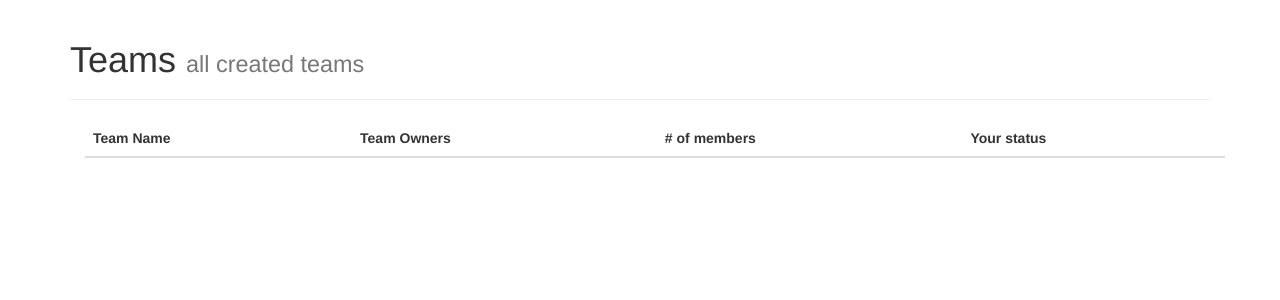
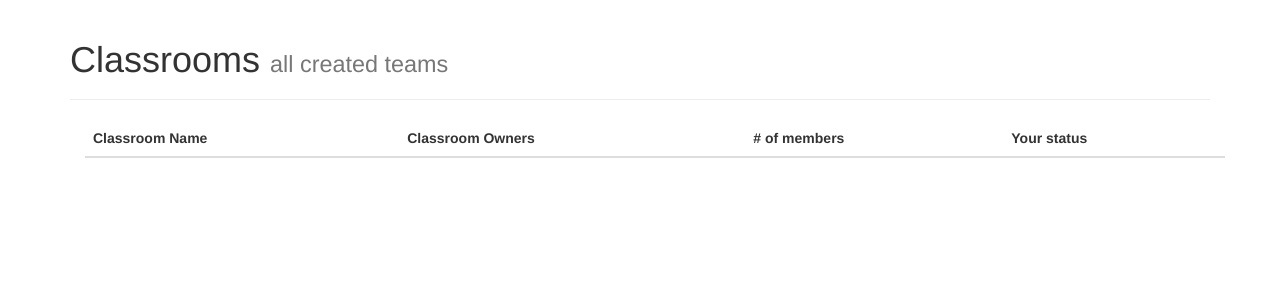
Before and after one commit to chathaway-codes/django_teams, a Django app: page /teams/ in a window 1280 px wide. Shown: the part 52-352 px from the top of the page. Run offline with Django 3.2, Linux system fonts and the light colour scheme; data that the repository does not hold is empty; parts of the project's set-up code (start-up, migrations or seed data) failed here and were passed over; some libraries are stand-ins or nearby versions.

Commit message:
Fixed the application process

```diff
--- a/django_teams/templates/django_teams/team_create.html
+++ b/django_teams/templates/django_teams/team_create.html
@@ -1,14 +1,14 @@
 {% extends 'base.html' %}
 
 {% block page-header %}
-<h1>Create team</h1>
+<h1>Create classroom</h1>
 {% endblock %}
 
 {% block content %}
     <form class="form-horizontal" method="post" action="{% url 'team-create' %}" enctype="multipart/form-data">
         <div class="form-group">
             <label for="id_{{ form.name.html_name }}">{{ form.name.label }}</label>
-            <input type="text" class="form-control" id="name" name="name" placeholder="Team name...">
+            <input type="text" class="form-control" id="name" name="name" placeholder="Classroom name...">
             <b style="color: red">{{ form.name.errors }}</b>
         </div>
         <div class="form-group">
@@ -22,6 +22,6 @@
             </div>
         </div>
         {% csrf_token %}
-        <button type="submit" class="btn btn-primary">Create Team</button>
+        <button type="submit" class="btn btn-primary">Create Classroom</button>
     </form>
 {% endblock %}
--- a/django_teams/templates/django_teams/team_detail.html
+++ b/django_teams/templates/django_teams/team_detail.html
@@ -8,7 +8,7 @@
 {% block content %}
     <div class="panel panel-default">
         <div class="panel-heading">
-            <h3 class="panel-title">Team Leaders</h3>
+            <h3 class="panel-title">Teachers</h3>
         </div>
         <div class="panel-body">
             <ul>
@@ -20,7 +20,7 @@
     </div>
     <div class="panel panel-default">
         <div class="panel-heading">
-            <h3 class="panel-title">Team Members</h3>
+            <h3 class="panel-title">Classroom Members</h3>
         </div>
         <div class="panel-body">
             <ul>
@@ -30,7 +30,7 @@
             </ul>
         </div>
     </div>
-    <h2>Team Objects</h2>
+    <h3>Classroom Objects</h3>
     {% for model in team.owned_object_types %}
         <div class="panel panel-default">
             <div class="panel-heading">
--- a/django_teams/templates/django_teams/team_list.html
+++ b/django_teams/templates/django_teams/team_list.html
@@ -2,15 +2,15 @@
 {% load teams %}
 
 {% block page-header %}
-    <h1>Teams <small>all created teams</small></h1>
+    <h1>Classrooms <small>all created teams</small></h1>
 {% endblock %}
 
 {% block content %}
     <table class="table table-striped">
         <thead>
             <tr>
-                <th>Team Name</th>
-                <th>Team Owners</th>
+                <th>Classroom Name</th>
+                <th>Classroom Owners</th>
                 <th># of members</th>
                 <th>Your status</th>
             </tr>
@@ -38,7 +38,7 @@
                         {% elif ts.role == 10 %}
                             Member
                         {% elif ts.role == 20 %}
-                            Team Leader (<a href="{% url 'team-edit' pk=object.pk %}">Admin</a>)
+                            Teacher (<a href="{% url 'team-edit' pk=object.pk %}">Admin</a>)
                         {% endif %}
                     {% endwith %}
                 {% else %}
--- a/django_teams/urls.py
+++ b/django_teams/urls.py
@@ -15,7 +15,7 @@ urlpatterns = patterns('',
     # TemplateView + Login
     #url(r'^$', login_required(TemplateView.as_view(template_name="home.html")), {}, 'home'),
     url(r'^teams/$', TeamListView.as_view(), name='team-list'),
-    url(r'^teams/create$', TeamCreateView.as_view(), name='team-create'),
+    url(r'^teams/create$', login_required(TeamCreateView.as_view()), name='team-create'),
     url(r'^teams/(?P<team_pk>\d+)/invite$', login_required(TeamStatusCreateView.as_view()), name='teamstatus-create'),
     url(r'^teams/(?P<pk>\d+)/$', TeamDetailView.as_view(), name='team-detail'),
     url(r'^teams/(?P<pk>\d+)/edit$', TeamEditView.as_view(), name='team-edit'),
--- a/django_teams/views.py
+++ b/django_teams/views.py
@@ -132,9 +132,20 @@ class TeamEditView(UpdateView):
 
 class TeamStatusCreateView(CreateView):
     model = TeamStatus
+    #fields = ['comment']
+
+    def get_success_url(self):
+        return reverse('team-list')
+
+    def get_form(self, form_class):
+        kwargs = self.get_form_kwargs()
+        if 'data' in kwargs:
+            return form_class({'team': self.team.pk, 'user': self.request.user.pk, 'comment': kwargs['data']['comment'], 'role': 1})
+        return form_class()
 
     def dispatch(self, request, *args, **kwargs):
         self.team = Team.objects.get(pk=kwargs['team_pk'])
+        self.request = request
         return super(TeamStatusCreateView, self).dispatch(request, *args, **kwargs)
 
     def render_to_response(self, context, **response_kwargs):
```
Also changed, not shown: django_teams/templates/django_teams/teamstatus_form.html (+7 -7 lines).
